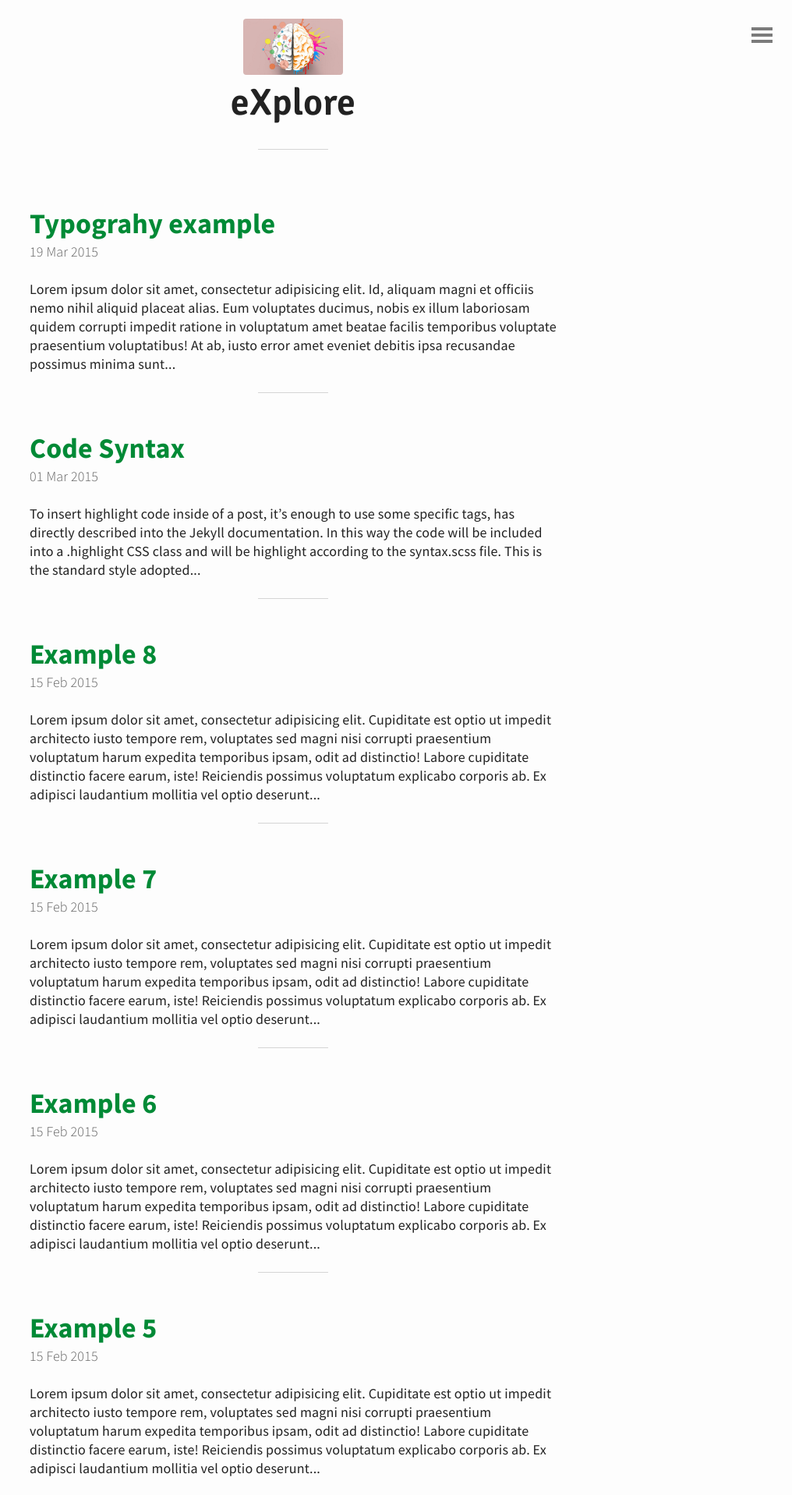
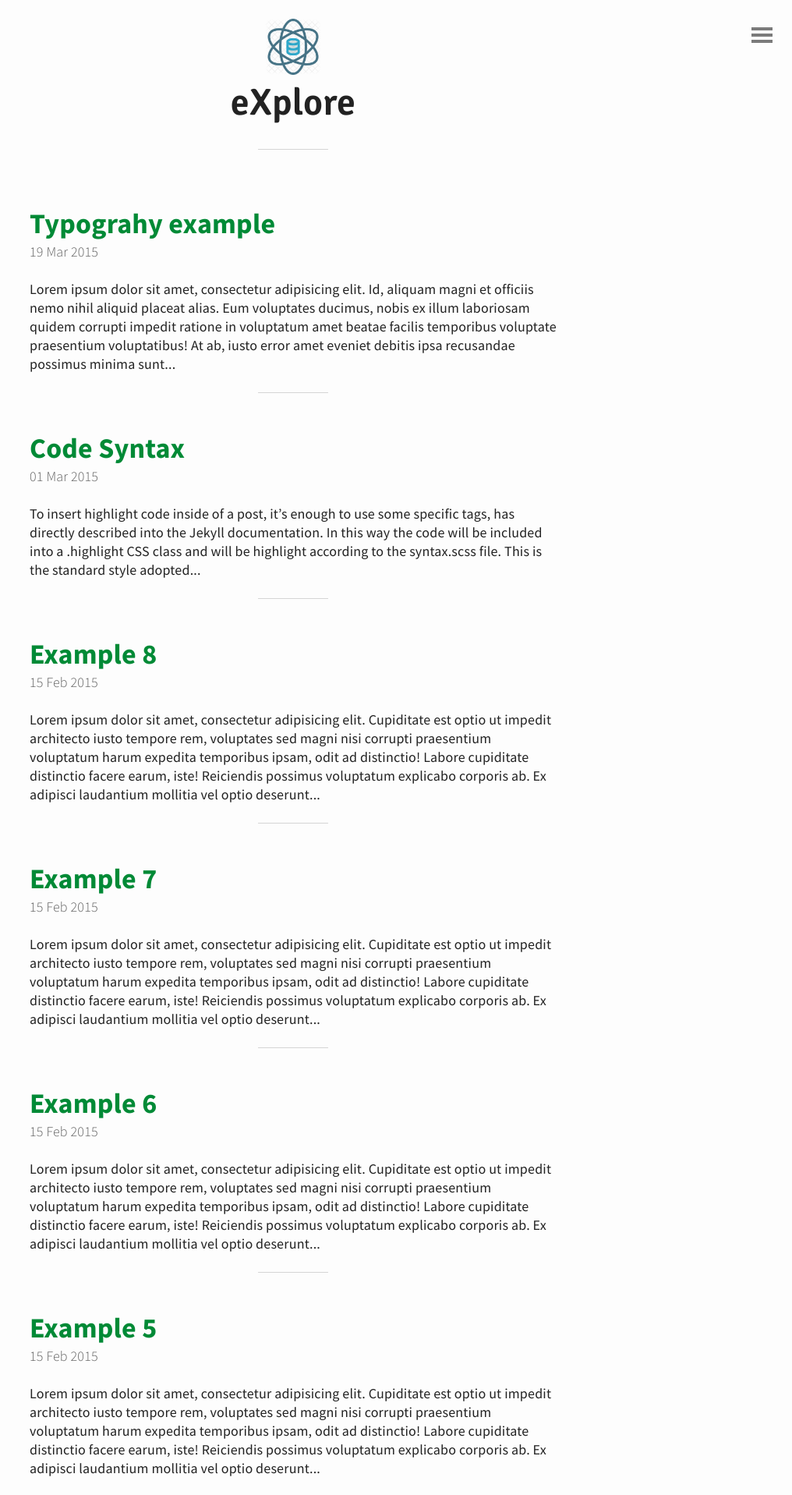
Before and after one commit to anuj-sali/Xplore, a Jekyll site: the page built from index.html, in a window 1280 px wide. Shown: the top 1917 px of the page at 78% size, without its empty margins (264-1280 px from the left). Built offline with Jekyll 4.4.1, drawn with Linux system fonts in a browser that asks for light colours; the list of posts is cut into pages by our own code.

Commit message:
Update header.html

```diff
--- a/_includes/header.html
+++ b/_includes/header.html
@@ -1,6 +1,6 @@
 <header id="header">
 	<a href="{{ site.baseurl }}">
-		<img src="{{ "img/getty.jpg" | prepend: site.baseurl }}" alt="DS Logo">
+		<img src="{{ "img/data-science.png" | prepend: site.baseurl }}" alt="DS Logo">
 	  <h1>eXplore</h1>
 	</a>
 </header>
```
